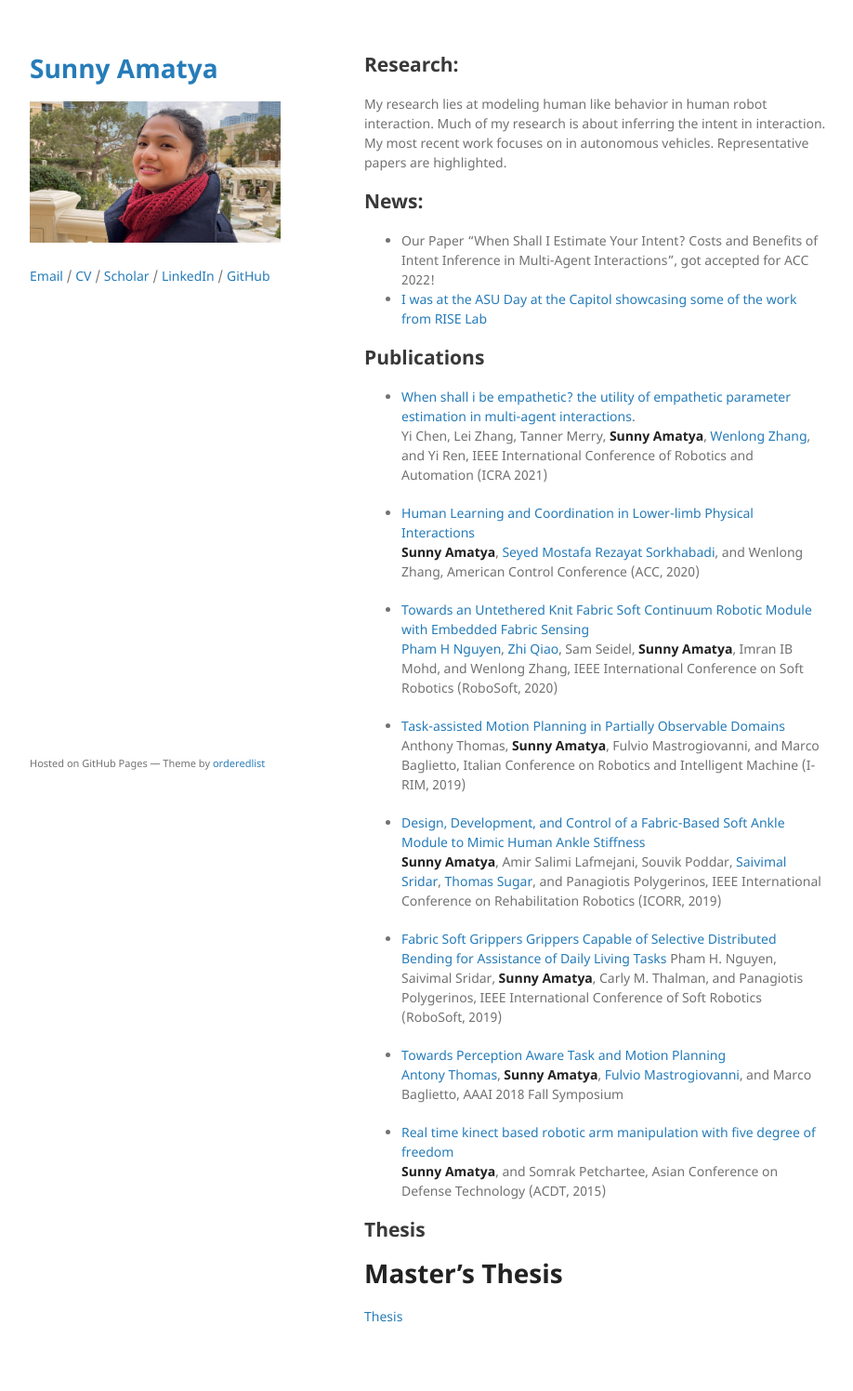
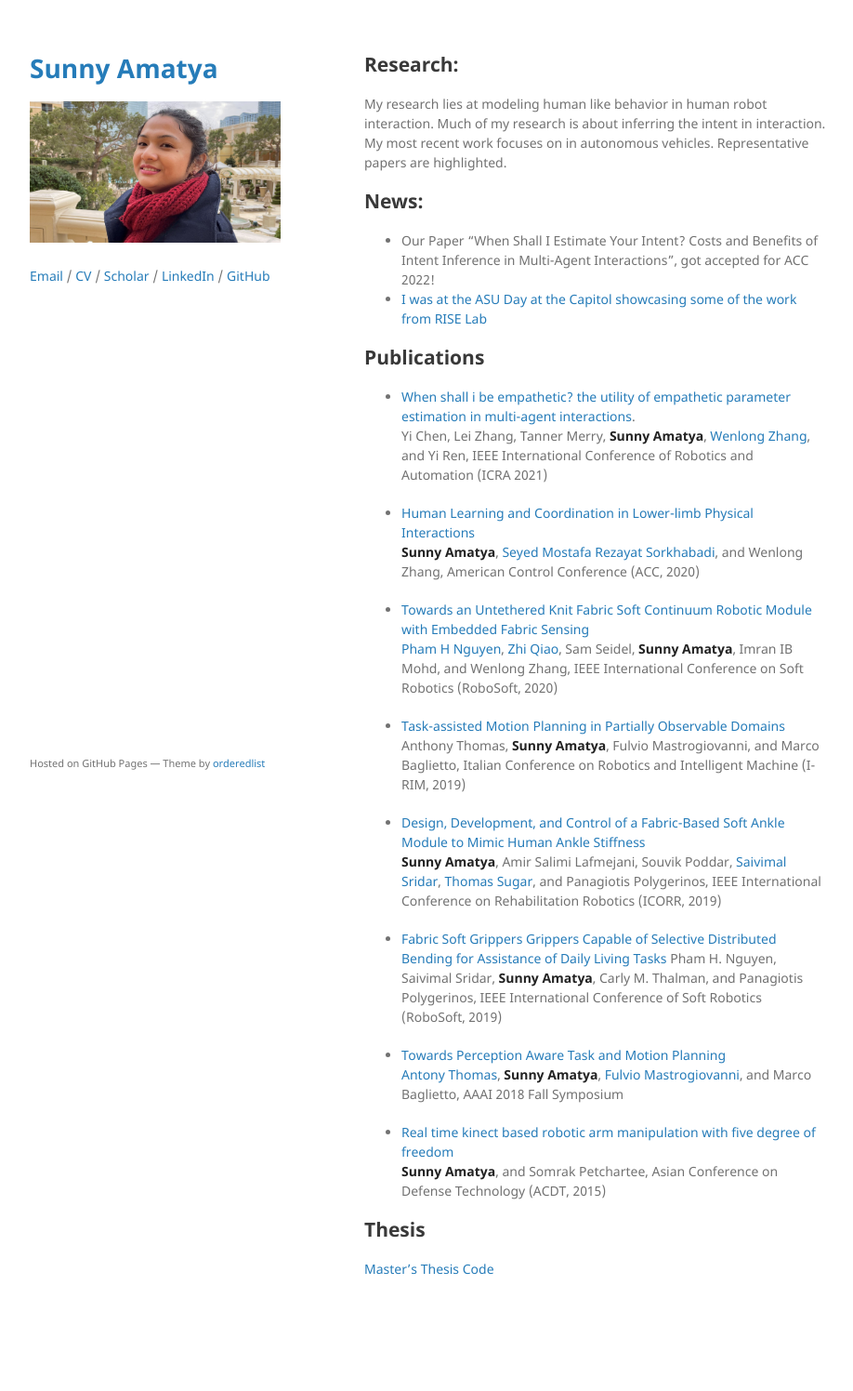
Before and after one commit to sunamatya/sunamatya.github.io, a Jekyll site: the page built from index.md, in a window 1280 px wide. Shown: the whole page at 93% size, without its empty margins (178-1096 px from the left). Built offline with Jekyll 4.4.1, drawn with Linux system fonts in a browser that asks for light colours; the repository's description, which GitHub fills in, is left out; our own code applies the rules of GitHub Pages for plain Markdown files; after the commit the page ends 1445 px from its top, so only the background shows below that.

Commit message:
master's thesis and code

```diff
--- a/index.md
+++ b/index.md
@@ -35,5 +35,5 @@ My most recent work focuses on in autonomous vehicles. Representative papers are
 	**Sunny Amatya**, and Somrak Petchartee, Asian Conference on Defense Technology (ACDT, 2015)
 
 ## Thesis
-# Master's Thesis
-[Thesis](/assets/External_Advisor_for_Task_and_Motion_Planning_in_Belief_Space.pdf)
+[Master's Thesis](/assets/External_Advisor_for_Combined_Task_and_Motion_Planning_in_Belief_Space.pdf)
+[Code](https://bitbucket.org/LittleSunny/masters-thesis/src/master/)
```
